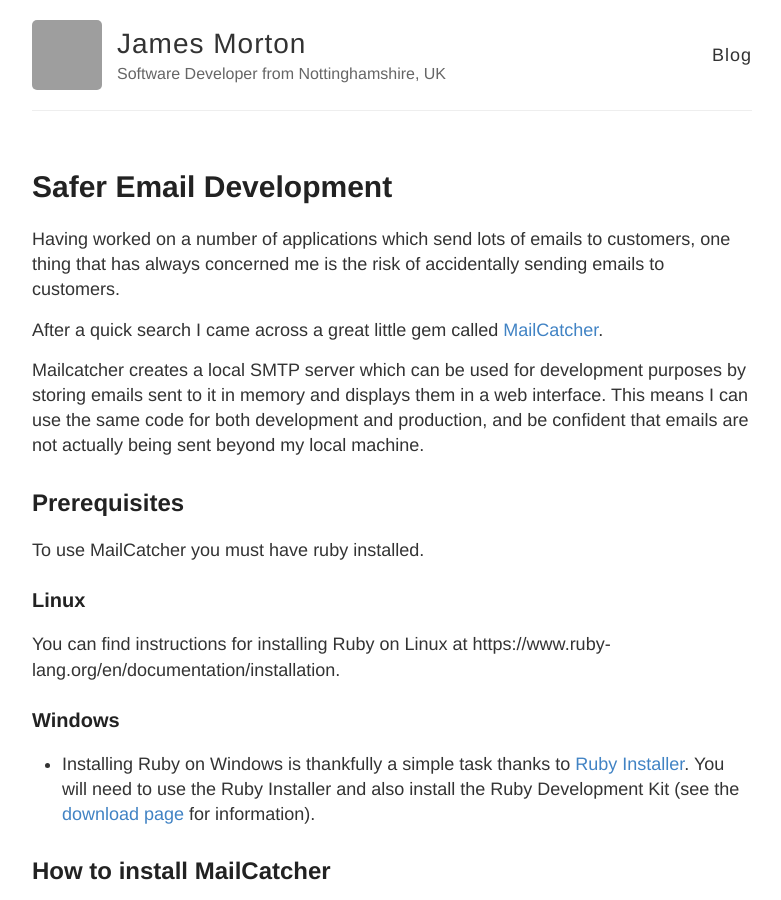
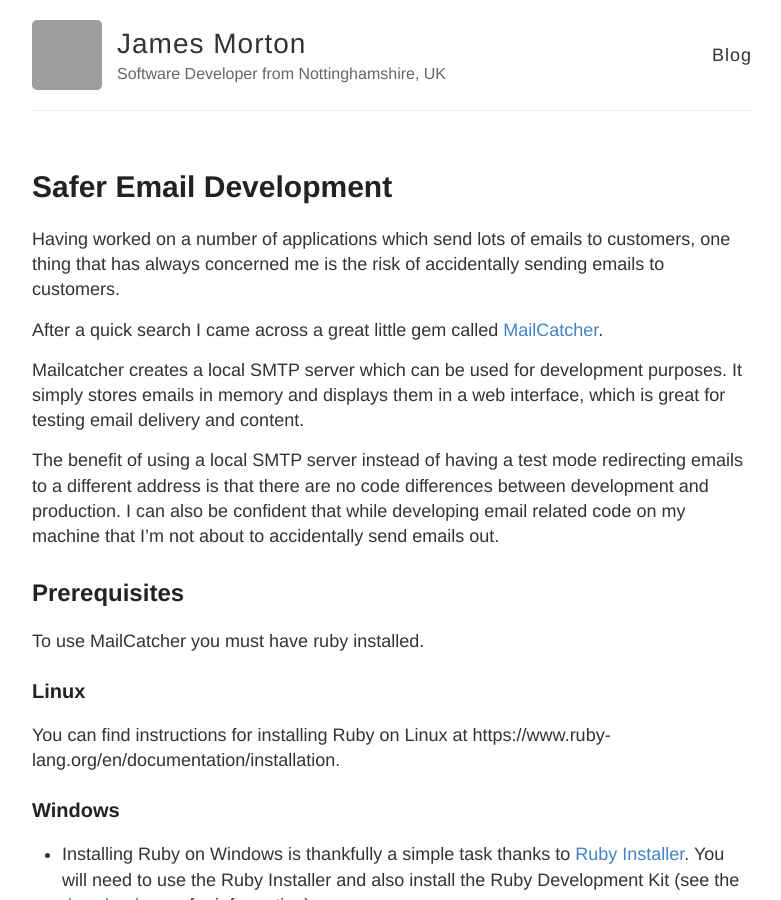
Before and after one commit to mortondev/mortondev.github.io, a Jekyll site: the page built from _posts/2015-09-22-safer-email-development.md, in a window 1280 px wide and 900 px high. Shown: the whole window, without its empty margins (248-1029 px from the left). Built offline with Jekyll 4.4.1, drawn with Linux system fonts in a browser that asks for light colours; Markdown is read by kramdown in place of the engine named in the settings; comment, search, counter and statistics services are not loaded; grey boxes are pictures that could not be loaded.

Commit message:
Updated safe email development blog post

```diff
--- a/_posts/2015-09-22-safer-email-development.md
+++ b/_posts/2015-09-22-safer-email-development.md
@@ -7,7 +7,9 @@ Having worked on a number of applications which send lots of emails to customers
 
 After a quick search I came across a great little gem called [MailCatcher](http://mailcatcher.me).
 
-Mailcatcher creates a local SMTP server which can be used for development purposes by storing emails sent to it in memory and displays them in a web interface. This means I can use the same code for both development and production, and be confident that emails are not actually being sent beyond my local machine.
+Mailcatcher creates a local SMTP server which can be used for development purposes. It simply stores emails in memory and displays them in a web interface, which is great for testing email delivery and content.
+
+The benefit of using a local SMTP server instead of having a test mode redirecting emails to a different address is that there are no code differences between development and production. I can also be confident that while developing email related code on my machine that I'm not about to accidentally send emails out.
 
 ## Prerequisites
 
```
